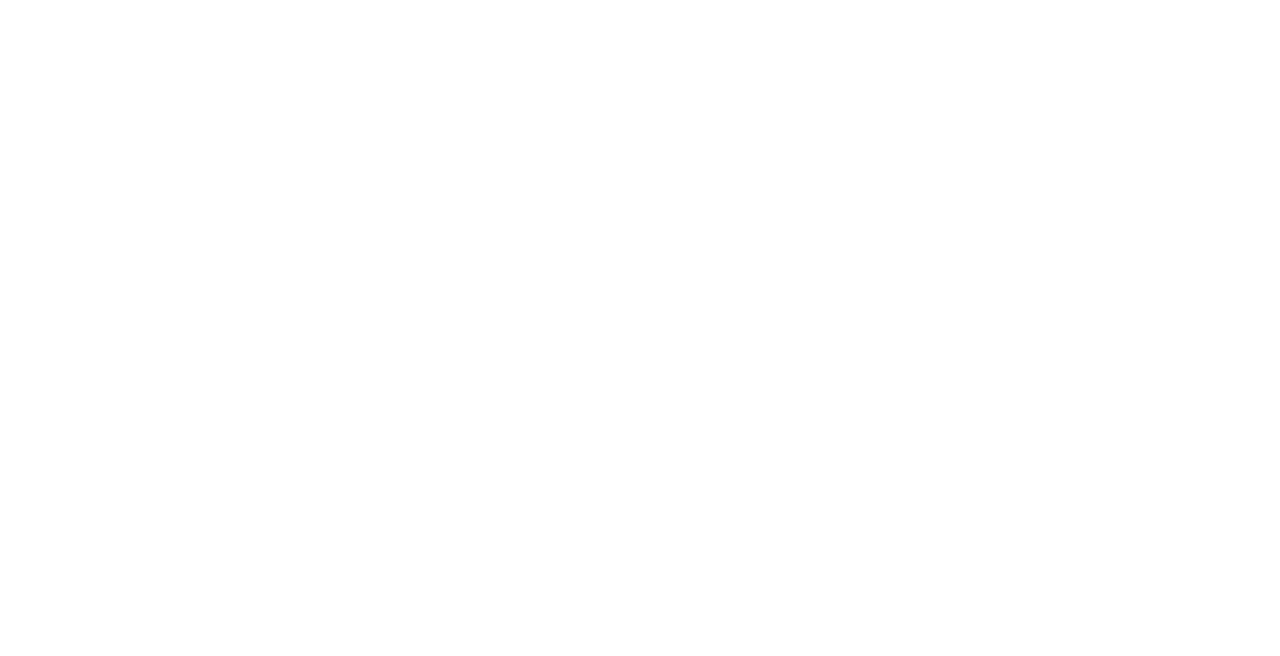
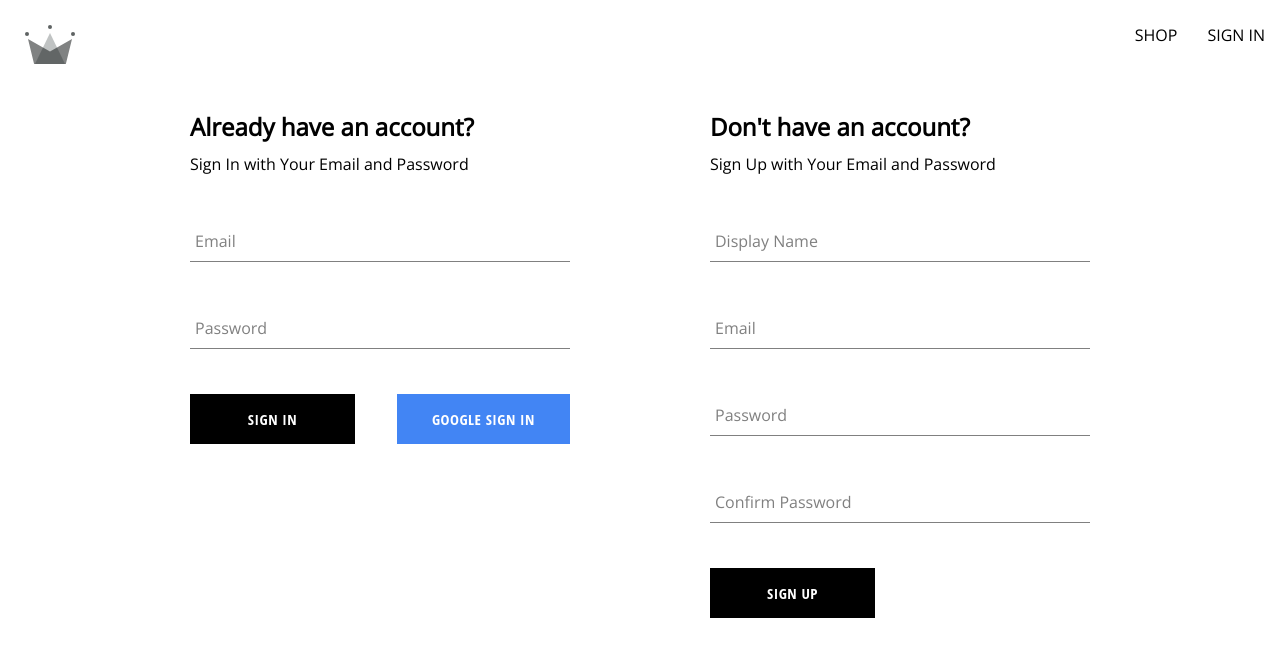
Before and after one commit to marina-knez/crwnClothing, a React (Create React App) app in the folder crwn-clothing/: page /auth in a window 1280 px wide. Before the commit this address had no page. Shown: the top 656 px of the page. Built offline with nearby package versions, Linux system fonts and the light colour scheme.

Commit message:
rearrange files, create sign in form, style auth page

```diff
--- a/crwn-clothing/src/App.js
+++ b/crwn-clothing/src/App.js
@@ -2,7 +2,7 @@
 
 import Navigation from './routes/navigation/navigation.component.jsx';
 import Home from './routes/home/home.component.jsx';
-import SignIn from './routes/sign-in/sign-in.component.jsx';
+import Authentication from './routes/authentication/authentication.component.jsx';
 
 const Shop = () => {
   return <h1>I am the shop page</h1>
@@ -14,7 +14,7 @@
       <Route path='/' element={<Navigation />}>
         <Route index element={<Home />}/>
         <Route path='shop' element={<Shop />}/>
-        <Route path='sign-in' element={<SignIn />}/>
+        <Route path='auth' element={<Authentication />}/>
       </Route>
     </Routes>
   );
--- /dev/null
+++ b/crwn-clothing/src/comoponents/sign-in-form/sign-in-form.component.jsx
@@ -0,0 +1,90 @@
+import { useState } from 'react';
+
+import FormInput from '../form-input/form-input.component';
+import Button from '../button/button.component'
+
+import './sign-in-form.styles.scss';
+
+import {
+    signInWithGooglePopup,
+    createUserDocumentFromAuth,
+    signInAuthUserWithEmailAndPassword
+} from '../../utilities/firebase/firebase.utilities';
+
+const defaultFormFields = {
+    email: '',
+    password: ''
+  };
+
+  const SignInForm = () => {
+    const [formFields, setFormFields] = useState(defaultFormFields);
+    const { email, password } = formFields;
+
+    const resetFormFields = () => {
+      setFormFields(defaultFormFields);
+    };
+
+    const signInWithGoogle = async () => {
+        const { user } = await signInWithGooglePopup();
+        const userDocRef = await createUserDocumentFromAuth(user);
+    };
+
+    const handleSubmit = async (event) => {
+      event.preventDefault();
+
+      try {
+        const response = await signInAuthUserWithEmailAndPassword(email, password);
+        resetFormFields();
+      } catch (error) {
+        switch(error.code) {
+            case 'auth/wrong-password':
+                alert('Incorrect password for email');
+                break;
+            case 'auth/user-not-found':
+                alert('No user associated with this email');
+                break;
+            default:
+                console.log('user creation encountered an error', error);
+        }
+      }
+    };
+
+    const handleChange = (event) => {
+      const { name, value } = event.target;
+
+      setFormFields({ ...formFields, [name]: value });
+    };
+
+    return (
+        <div className='sign-up-container'>
+            <h2>Already have an account?</h2>
+            <span>Sign In with Your Email and Password</span>
+            <form onSubmit={handleSubmit}>
+                <FormInput
+                    label="Email"
+                    type='email'
+                    required
+                    onChange={handleChange}
+                    name="email"
+                    value={email}
+                />
+
+                <FormInput
+                    label="Password"
+                    type='password'
+                    required
+                    onChange={handleChange}
+                    name="password"
+                    value={password}
+                />
+
+                <div className='buttons-container'>
+                    <Button type='submit'>Sign In</Button>
+                    <Button type='button' buttonType='google' onClick={signInWithGoogle}>Google sign in</Button>
+                </div>
+            </form>
+        </div>
+    )
+}
+
+export default SignInForm;
--- /dev/null
+++ b/crwn-clothing/src/comoponents/sign-in-form/sign-in-form.styles.scss
@@ -0,0 +1,14 @@
+.sign-up-container {
+    display: flex;
+    flex-direction: column;
+    width: 380px;
+
+    h2 {
+        margin: 10px 0;
+    }
+
+    .buttons-container {
+        display: flex;
+        justify-content: space-between;
+    }
+}
--- /dev/null
+++ b/crwn-clothing/src/routes/authentication/authentication.component.jsx
@@ -0,0 +1,15 @@
+import SignInForm from '../../comoponents/sign-in-form/sign-in-form.component';
+import SignUpForm from '../../comoponents/sign-up-form/sign-up-form.component';
+
+import './authentication.styles.scss';
+
+const Authentication = () => {
+    return (
+        <div className='authentication-container'>
+            <SignInForm />
+            <SignUpForm />
+        </div>
+    )
+}
+
+export default Authentication;
--- /dev/null
+++ b/crwn-clothing/src/routes/authentication/authentication.styles.scss
@@ -0,0 +1,6 @@
+.authentication-container {
+    display: flex;
+    width: 900px;
+    justify-content: space-between;
+    margin: 30px auto;
+}
--- a/crwn-clothing/src/routes/navigation/navigation.component.jsx
+++ b/crwn-clothing/src/routes/navigation/navigation.component.jsx
@@ -13,7 +13,7 @@
           </Link>
           <div className='nav-links-container'>
             <Link className='nav-link' to='/shop'>SHOP</Link>
-            <Link className='nav-link' to='/sign-in'>SIGN IN</Link>
+            <Link className='nav-link' to='/auth'>SIGN IN</Link>
           </div>
         </div>
         <Outlet />
--- a/crwn-clothing/src/routes/sign-in/sign-in.component.jsx
+++ /dev/null
@@ -1,24 +0,0 @@
-import SignUpForm from '../../comoponents/sign-up-form/sign-up-form.component';
-
-import {
-    signInWithGooglePopup,
-    createUserDocumentFromAuth
-} from '../../utilities/firebase/firebase.utilities.js';
-
-const SignIn = () => {
-
-    const logGoogleUser = async () => {
-        const { user } = await signInWithGooglePopup();
-        const userDocRef = await createUserDocumentFromAuth(user);
-    };
-
-    return (
-        <div>
-            <h1>Sign in page</h1>
-            <button onClick={logGoogleUser}>Sign in with Google Popup</button>
-            <SignUpForm />
-        </div>
-    )
-}
-
-export default SignIn;
--- a/crwn-clothing/src/utilities/firebase/firebase.utilities.js
+++ b/crwn-clothing/src/utilities/firebase/firebase.utilities.js
@@ -68,3 +68,9 @@
 
   return await createUserWithEmailAndPassword(auth, email, password);
 };
+
+export const signInAuthUserWithEmailAndPassword = async (email, password) => {
+  if (!email || !password) return;
+
+  return await signInWithEmailAndPassword(auth, email, password);
+};
```
